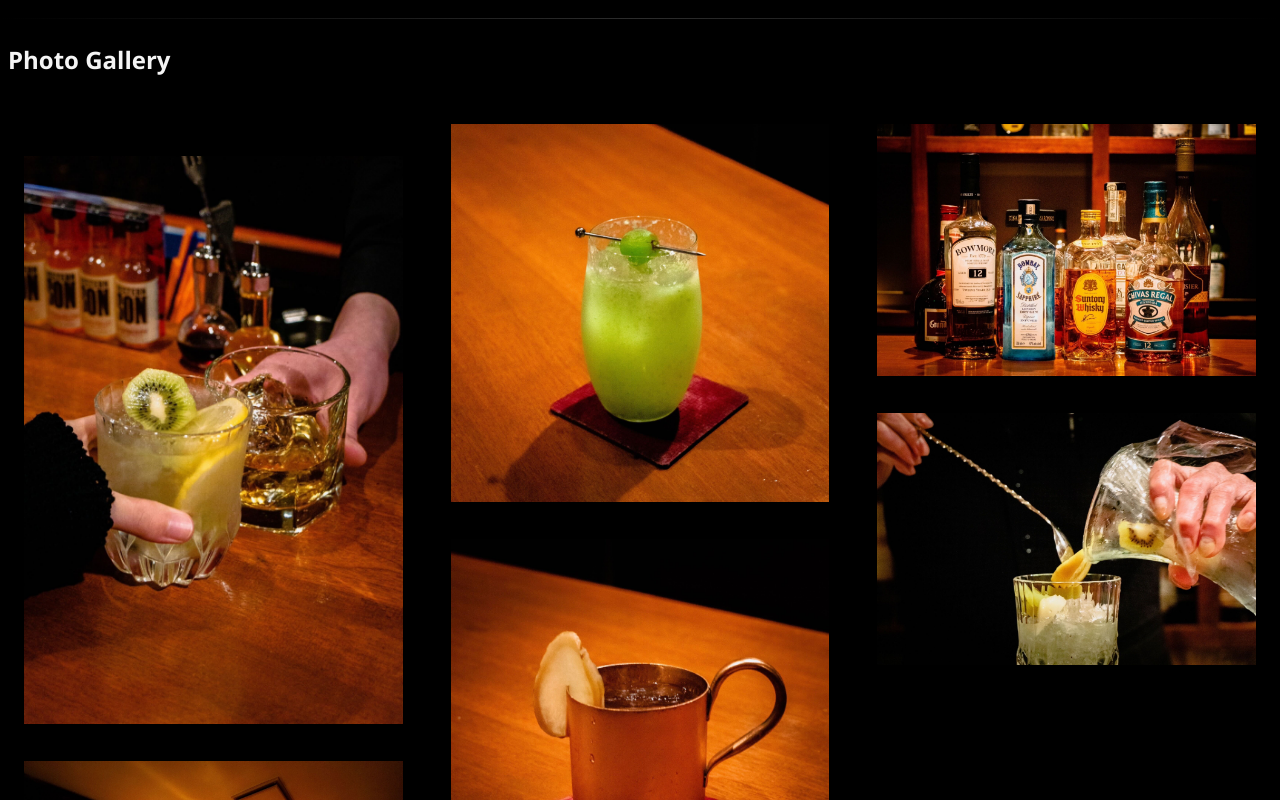
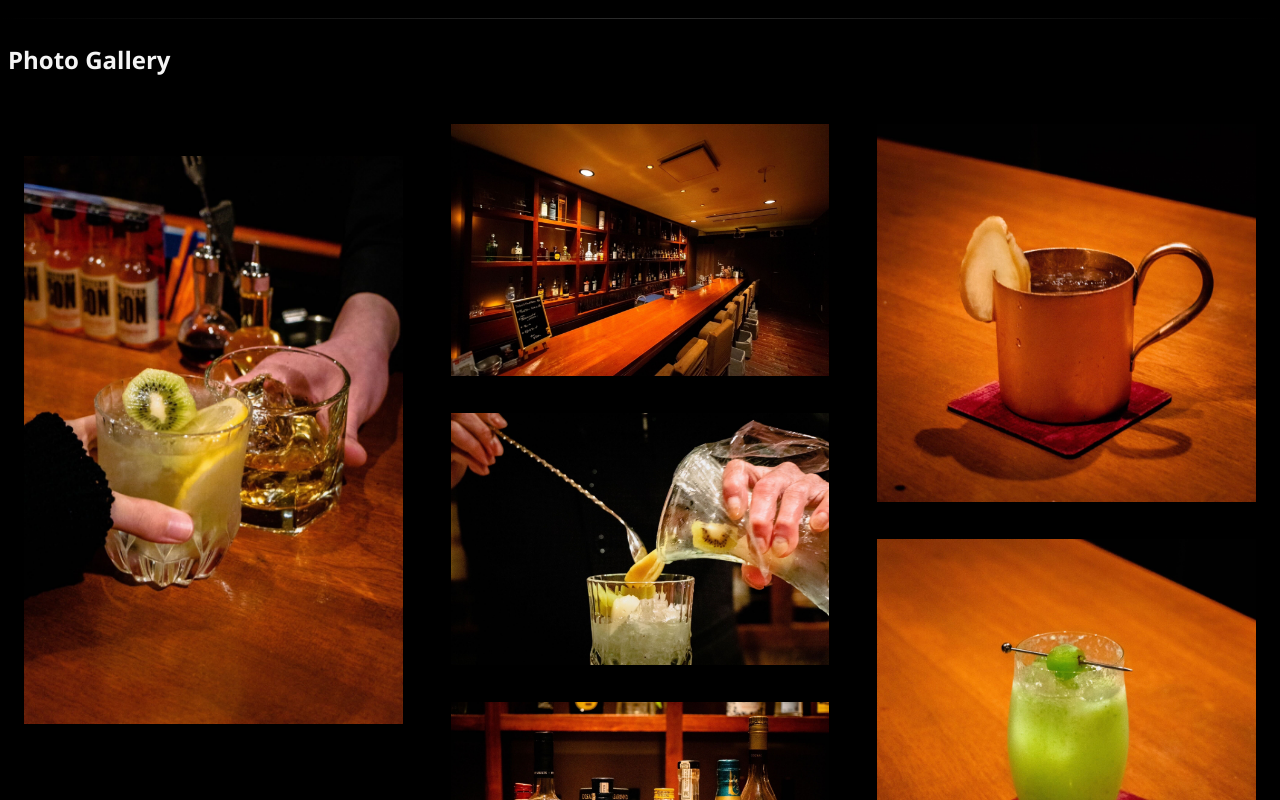
Before and after one commit to mitsu0428/bar-kaze, a Next.js app: page / in a window 1280 px wide. Shown: the part 480-1280 px from the top of the page. Built offline with nearby package versions, Linux system fonts and the light colour scheme.

Commit message:
スマホの見た目修正

```diff
--- a/src/components/PhotoGallery.tsx
+++ b/src/components/PhotoGallery.tsx
@@ -1,53 +1,69 @@
-import React from "react";
+import React, { useState } from "react";
 import styled from "styled-components";
 import Image from "next/image";
 
 const PortfolioComponents = () => {
+  const [currentImageIndex, setCurrentImageIndex] = React.useState(0);
+  const [isMobile, setIsMobile] = useState(false);
+
+  const handleNextImage = () => {
+    setCurrentImageIndex(
+      currentImageIndex === images.length - 1 ? 0 : currentImageIndex + 1
+    );
+  };
+
+  const handlePrevImage = () => {
+    setCurrentImageIndex(
+      currentImageIndex === 0 ? images.length - 1 : currentImageIndex - 1
+    );
+  };
+
+  const images = [
+    { src: "/images/IMG_6475.jpg", alt: "kaji-logo", width: 100, height: 100 },
+    { src: "/images/IMG_6477.jpg", alt: "kaji-logo", width: 100, height: 100 },
+    { src: "/images/IMG_6891.jpg", alt: "kaji-logo", width: 100, height: 100 },
+    { src: "/images/IMG_6890.jpg", alt: "kaji-logo", width: 100, height: 100 },
+    { src: "/images/IMG_6565.jpg", alt: "kaji-logo", width: 100, height: 100 },
+    { src: "/images/IMG_6564.jpg", alt: "kaji-logo", width: 100, height: 100 },
+  ];
+
+  React.useEffect(() => {
+    const handleResize = () => {
+      if (window.innerWidth < 768) {
+        setIsMobile(true);
+      } else {
+        setIsMobile(false);
+      }
+    };
+    window.addEventListener("resize", handleResize);
+    return () => window.removeEventListener("resize", handleResize);
+  }, []);
+
   return (
     <Container>
-      <SubContainer>
-        <ImageTag
-          layout="fill"
-          src="/images/IMG_6475.jpg"
-          alt="kaji-logo"
-        />
-      </SubContainer>
-      <SubContainer>
-        <ImageTag
-          layout="fill"
-          src="/images/IMG_6477.jpg"
-          alt="kaji-logo"
-        />
-      </SubContainer>
-      <SubContainer>
-        <ImageTag
-          layout="fill"
-          src="/images/IMG_6564.jpg"
-          alt="kaji-logo"
-        />
-      </SubContainer>
-
-      <SubContainer>
-        <ImageTag
-          layout="fill"
-          src="/images/IMG_6565.jpg"
-          alt="kaji-logo"
-        />
-      </SubContainer>
-      <SubContainer>
-        <ImageTag
-          layout="fill"
-          src="/images/IMG_6890.jpg"
-          alt="kaji-logo"
-        />
-      </SubContainer>
-      <SubContainer>
-        <ImageTag
-          layout="fill"
-          src="/images/IMG_6891.jpg"
-          alt="kaji-logo"
-        />
-      </SubContainer>
+      {isMobile ? (
+        <SlideShowContainer>
+          <ImageTag
+            src={images[currentImageIndex].src}
+            alt={images[currentImageIndex].alt}
+            width={images[currentImageIndex].width}
+            height={images[currentImageIndex].height}
+          />
+          <Button onClick={handlePrevImage}>{"<"}</Button>
+          <Button onClick={handleNextImage}>{">"}</Button>
+        </SlideShowContainer>
+      ) : (
+        images.map((image, index) => (
+          <SubContainer key={index}>
+            <ImageTag
+              src={image.src}
+              alt={image.alt}
+              width={image.width}
+              height={image.height}
+            />
+          </SubContainer>
+        ))
+      )}
     </Container>
   );
 };
@@ -78,3 +94,28 @@ const SubContainer = styled.div`
   margin-left: 16px;
   margin-right: 16px;
 `;
+
+const SlideShowContainer = styled.div`
+  position: relative;
+  width: 100%;
+  height: 300px;
+`;
+
+const Button = styled.button`
+  position: absolute;
+  top: 50%;
+  transform: translateY(-50%);
+  background-color: rgba(255, 255, 255, 0.8);
+  border: none;
+  padding: 8px;
+  font-size: 1.5rem;
+  font-weight: bold;
+  color: #333;
+  cursor: pointer;
+  &:first-of-type {
+    left: 0;
+  }
+  &:last-of-type {
+    right: 0;
+  }
+`;
```
Also changed, not shown: 1 other file (tests, documents, lock files or other folders).
